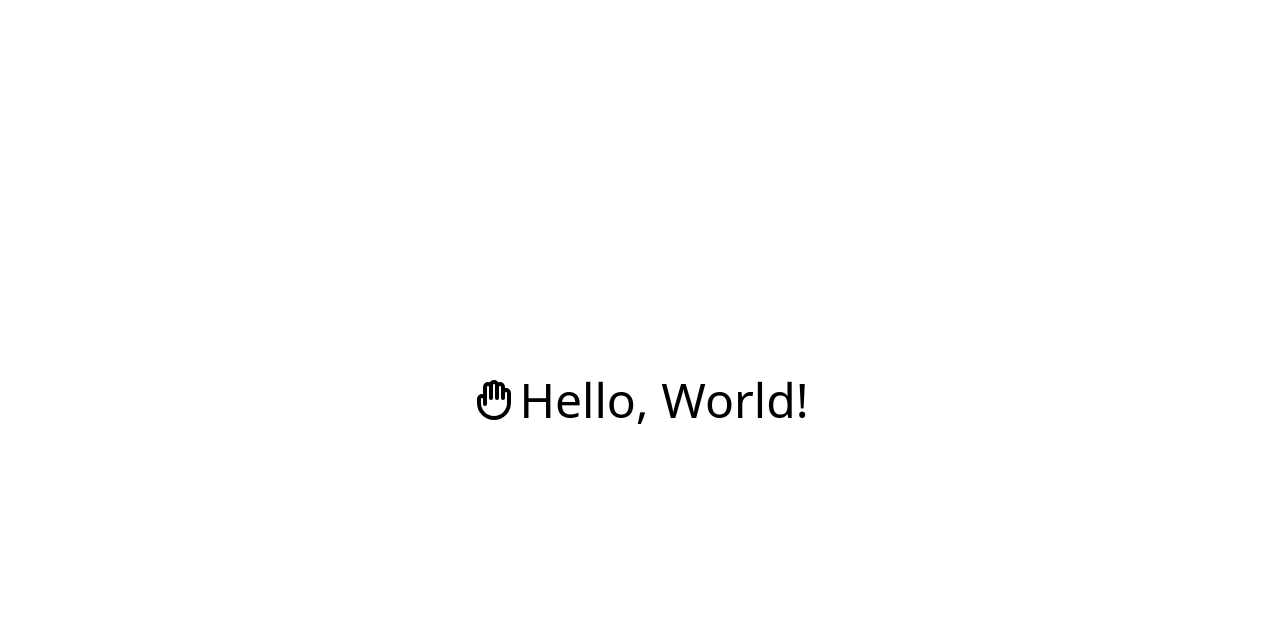
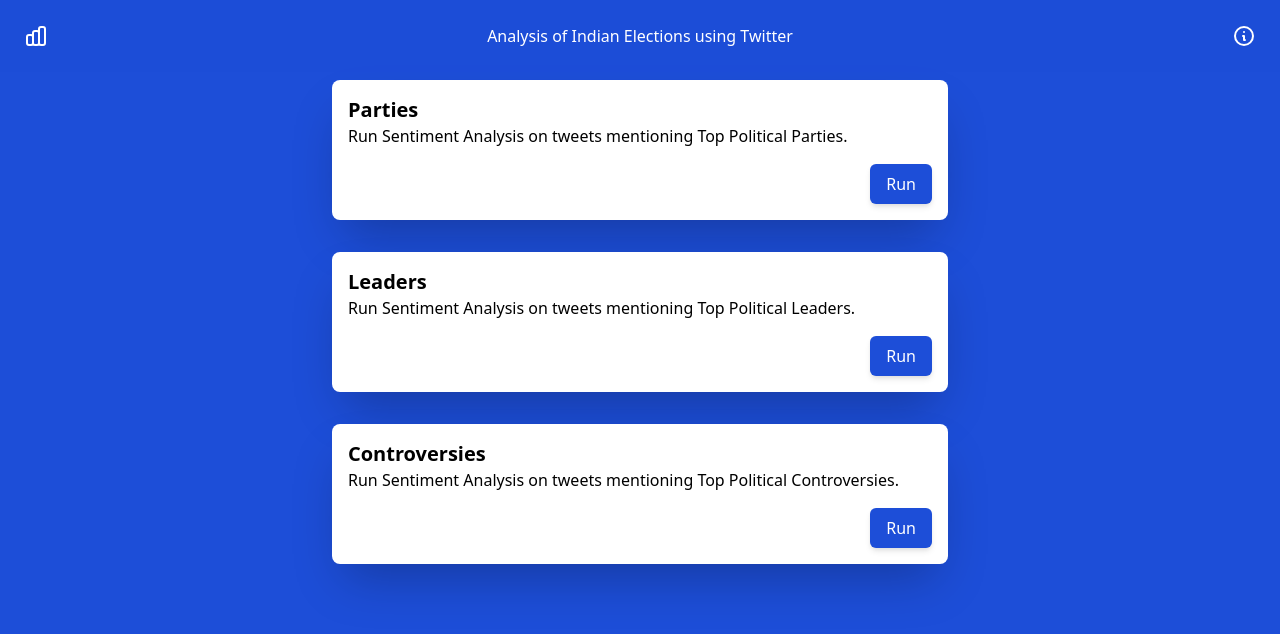
Before and after one commit to FlamingArch/analysis-of-indian-election-using-twitter, a React (Create React App) app: page / in a window 1280 px wide. Shown: the top 634 px of the page. Built offline with nearby package versions, Linux system fonts and the light colour scheme.

Commit message:
Completed UI Front Page

```diff
--- a/src/App.js
+++ /dev/null
@@ -1,19 +0,0 @@
-import { motion } from "framer-motion";
-import { HandIcon } from "@heroicons/react/outline";
-
-function App() {
-  return (
-    <motion.div
-      animate={{ scale: [1.2, 1], opacity: [0, 1] }}
-      transition={{ duration: 0.4 }}
-      className="grid h-screen w-screen place-content-center text-5xl font-light"
-    >
-      <div className="flex justify-center">
-        <HandIcon className="w-12 h-12 rotate-45" />
-        Hello, World!
-      </div>
-    </motion.div>
-  );
-}
-
-export default App;
--- /dev/null
+++ b/src/Components/App.js
@@ -0,0 +1,37 @@
+import { Button } from "./Supporting/Button";
+import SectionCard from "./Supporting/SectionCard";
+import SectionControls from "./Supporting/SectionControls";
+import { SectionHeading } from "./Supporting/SectionHeading";
+import TopBar from "./TopBar";
+
+function App() {
+  return (
+    <div className="w-screen min-h-screen bg-blue-700">
+      <TopBar />
+      <div className="h-16"></div>
+      <SectionCard>
+        <SectionHeading>Parties</SectionHeading>
+        Run Sentiment Analysis on tweets mentioning Top Political Parties.
+        <SectionControls>
+          <Button>Run</Button>
+        </SectionControls>
+      </SectionCard>
+      <SectionCard>
+        <SectionHeading>Leaders</SectionHeading>
+        Run Sentiment Analysis on tweets mentioning Top Political Leaders.
+        <SectionControls>
+          <Button>Run</Button>
+        </SectionControls>
+      </SectionCard>
+      <SectionCard>
+        <SectionHeading>Controversies</SectionHeading>
+        Run Sentiment Analysis on tweets mentioning Top Political Controversies.
+        <SectionControls>
+          <Button>Run</Button>
+        </SectionControls>
+      </SectionCard>
+    </div>
+  );
+}
+
+export default App;
--- /dev/null
+++ b/src/Components/SearchBar.js
@@ -0,0 +1,23 @@
+import React from "react";
+import { SearchIcon } from "@heroicons/react/outline";
+
+const SearchBar = (props) => {
+  return (
+    <div className="flex items-center justify-center">
+      <div className="bg-blue-400 outline-none focus-within:bg-blue-500 hover:bg-blue-500 rounded-md shadow-lg hover:shadow-2xl transition-all w-1/2 h-3/4 ">
+        <div className="absolute p-2 flex opacity-60 items-center">
+          <SearchIcon className="w-4 h-4 mr-2 text-sm" />
+          Search for Custom Topic
+        </div>
+        <input
+          className=" bg-transparent w-full h-full p-2 z-10"
+          type="text"
+          value={props.value}
+          onChange={props.onChange}
+        />
+      </div>
+    </div>
+  );
+};
+
+export default SearchBar;
--- /dev/null
+++ b/src/Components/Supporting/Button.js
@@ -0,0 +1,12 @@
+import React from "react";
+
+export const Button = (props) => {
+  return (
+    <button
+      className="bg-blue-700 text-white w-min px-4 py-2 rounded-md shadow-md hover:shadow-xl hover:scale-110 transform transition-all"
+      onClick={props.onClick}
+    >
+      {props.children}
+    </button>
+  );
+};
--- /dev/null
+++ b/src/Components/Supporting/SectionCard.js
@@ -0,0 +1,19 @@
+import React from "react";
+import { motion } from "framer-motion";
+
+const SectionCard = (props) => {
+  return (
+    <div className="w-full grid py-4 px-6">
+      <motion.div
+        animate={{ translateY: [100, 0], opacity: [0, 1] }}
+        transition={{ duration: 0.4 }}
+        className="w-full flex flex-col mx-4 my-2 rounded-lg shadow-2xl lg:w-1/2 md:w-3/4 p-4 sm:w-full h-full bg-white"
+        style={{ margin: "auto" }}
+      >
+        {props.children}
+      </motion.div>
+    </div>
+  );
+};
+
+export default SectionCard;
--- /dev/null
+++ b/src/Components/Supporting/SectionControls.js
@@ -0,0 +1,7 @@
+import React from "react";
+
+const SectionControls = (props) => {
+  return <div className="flex flex-row-reverse pt-4">{props.children}</div>;
+};
+
+export default SectionControls;
--- /dev/null
+++ b/src/Components/Supporting/SectionHeading.js
@@ -0,0 +1,5 @@
+import React from "react";
+
+export const SectionHeading = (props) => {
+  return <h1 className="text-xl font-bold">{props.children}</h1>;
+};
--- /dev/null
+++ b/src/Components/TopBar.js
@@ -0,0 +1,25 @@
+import { motion } from "framer-motion";
+import { ChartBarIcon, InformationCircleIcon } from "@heroicons/react/outline";
+import React from "react";
+
+const TopBar = () => {
+  return (
+    <motion.div
+      className="grid w-screen bg-blue-700 bg-opacity-60 p-2 text-white fixed backdrop-blur-lg"
+      animate={{ translateY: [-40, 0], opacity: [0, 1] }}
+      transition={{ duration: 0.4 }}
+      style={{
+        gridTemplateColumns: "auto 1fr auto",
+        WebkitBackdropFilter: "blur(16px)",
+      }}
+    >
+      <ChartBarIcon className="w-6 h-6 m-4 " />
+      <div className="grid place-content-center">
+        Analysis of Indian Elections using Twitter
+      </div>
+      <InformationCircleIcon className="w-6 h-6 m-4 " />
+    </motion.div>
+  );
+};
+
+export default TopBar;
--- a/src/index.js
+++ b/src/index.js
@@ -1,7 +1,7 @@
 import React from "react";
 import ReactDOM from "react-dom";
 import "./index.css";
-import App from "./App";
+import App from "./Components/App";
 
 ReactDOM.render(
   <React.StrictMode>
```
